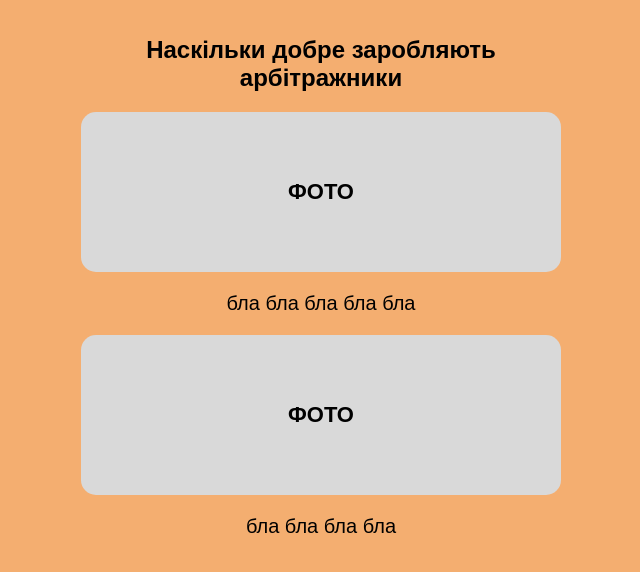
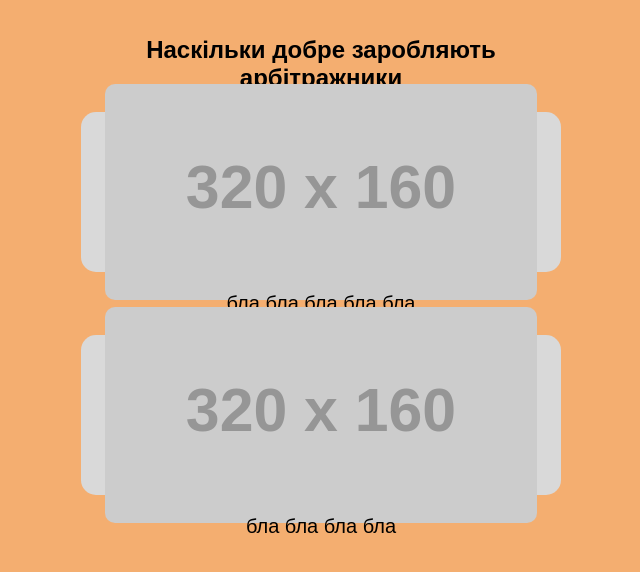
Before and after one commit to CYBIK096/arbitragvsidela, a plain HTML site: page index.html in a window 1280 px wide. Shown: the whole page, without its empty margins (319-959 px from the left). Drawn offline with Linux system fonts and the light colour scheme; placeholder pictures from the web are drawn by us.

Commit message:
Add images to photo blocks in index.html

```diff
--- a/index.html
+++ b/index.html
@@ -41,11 +41,11 @@ margin-bottom: 10px;
 <h1>Наскільки добре заробляють арбітражники</h1>
 
 
-<div class="photo-block">ФОТО</div>
+<div class="photo-block"><img src="https://via.placeholder.com/320x160" alt="зображення" style="width:90%; height:auto; border-radius:10px;" /></div>
 <p class="text">бла бла бла бла бла</p>
 
 
-<div class="photo-block">ФОТО</div>
+<div class="photo-block"><img src="https://via.placeholder.com/320x160" alt="зображення" style="width:90%; height:auto; border-radius:10px;" /></div>
 <p class="text">бла бла бла бла</p>
 </div>
 </body>
```
